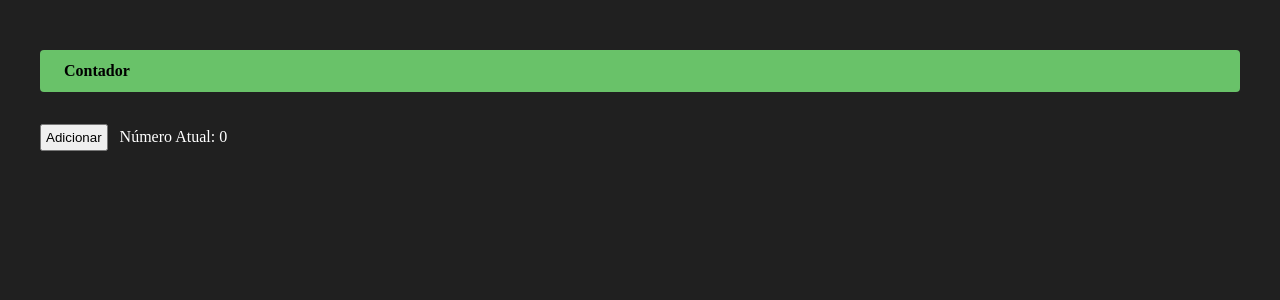
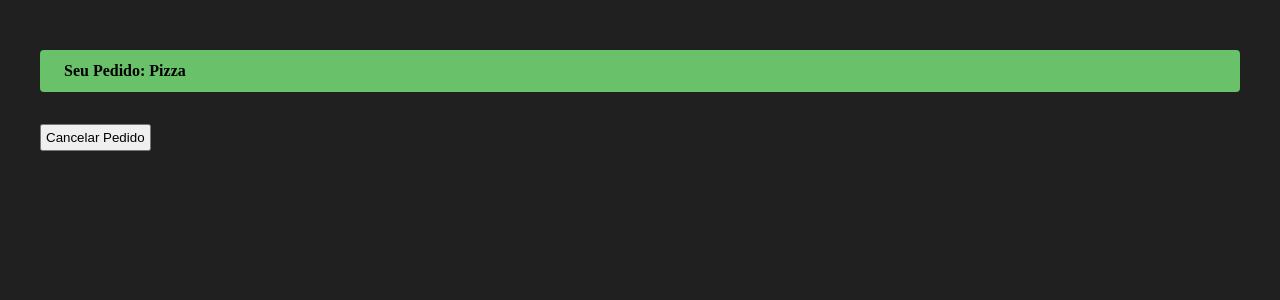
Before and after one commit to carlosalbertofilho/digital-house-front3, a React (Vite) app: page / in a window 1280 px wide. Shown: the top 300 px of the page. Built offline with nearby package versions, Linux system fonts and the light colour scheme.

Commit message:
Mesa Aula 13

```diff
--- a/src/aulas/aula13/index.jsx
+++ b/src/aulas/aula13/index.jsx
@@ -1,25 +1,29 @@
-import { useEffect, useState } from 'react'
-import './style.scss'
+import { useEffect, useState } from "react";
+import "./style.scss";
 
 export function Aula13() {
+  const [pedido, setPedido] = useState(false);
 
-  const [contador, setContador] = useState(0)
-
-  const adicionarContador = () => {
-    setContador(contador + 1)
+  const mostraPedido = () => {
+    setPedido(!pedido);
   };
 
-  useEffect( () => {
-    console.log("Carregou")
-  }, [])
-
+  useEffect(() => {
+    const time = setTimeout(() => {
+      console.log("Espera 2 segundos");
+      mostraPedido();
+    }, 2000);
+    return () => {
+      clearTimeout(time);
+    };
+  }, []);
 
   return (
-    <main className='aula13-component'>
-      <h1 className='title-wrapper'> Contador </h1>
-      <button onClick={ adicionarContador }>Adicionar</button>
-      <span>Número Atual: { contador }</span>
-
+    <main className="aula13-component">
+      <h1 className="title-wrapper">
+        Seu Pedido: {pedido ? "Pizza" : ""}
+      </h1>
+      <button onClick={mostraPedido}>Cancelar Pedido</button>
     </main>
   );
 }
```
